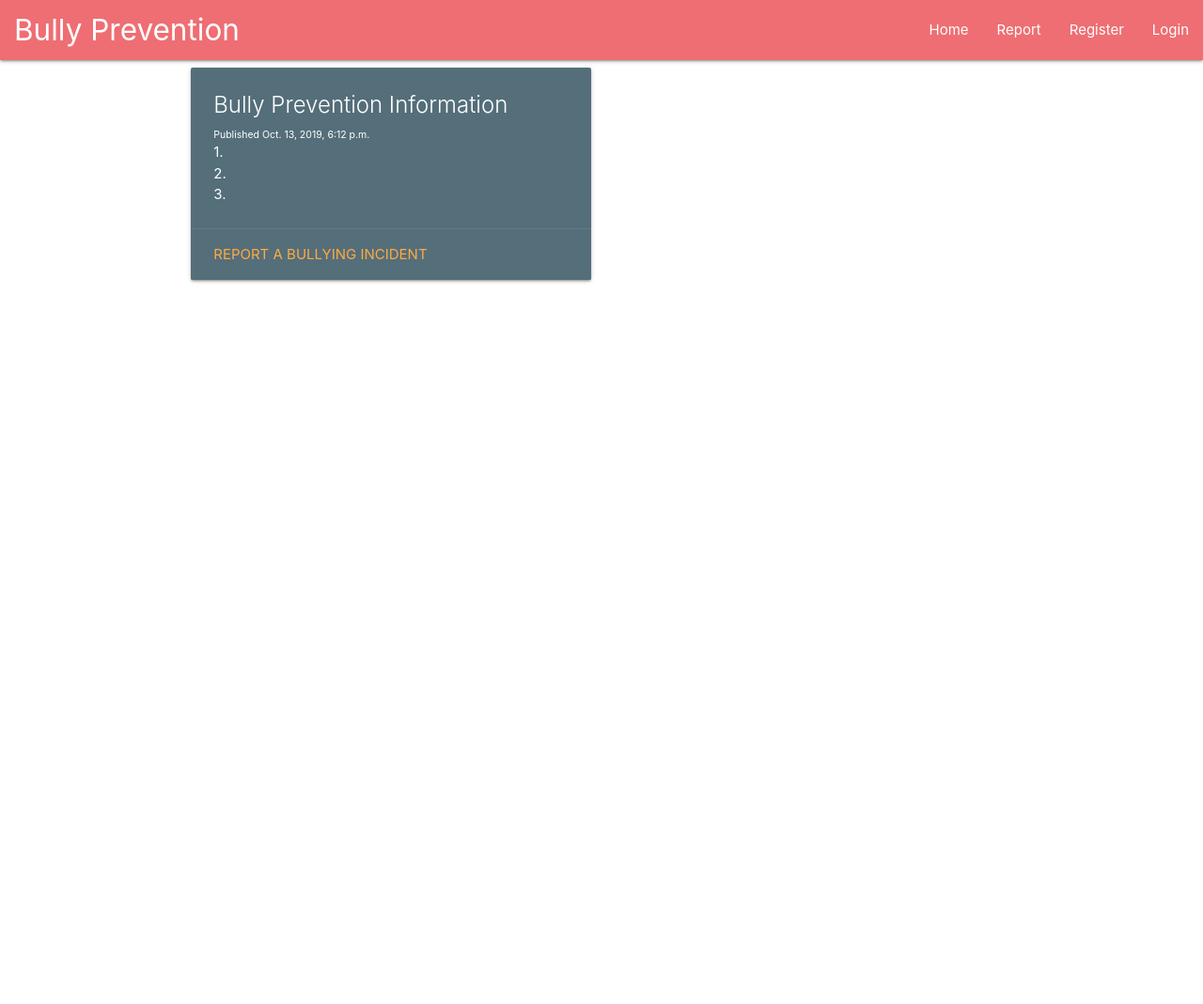
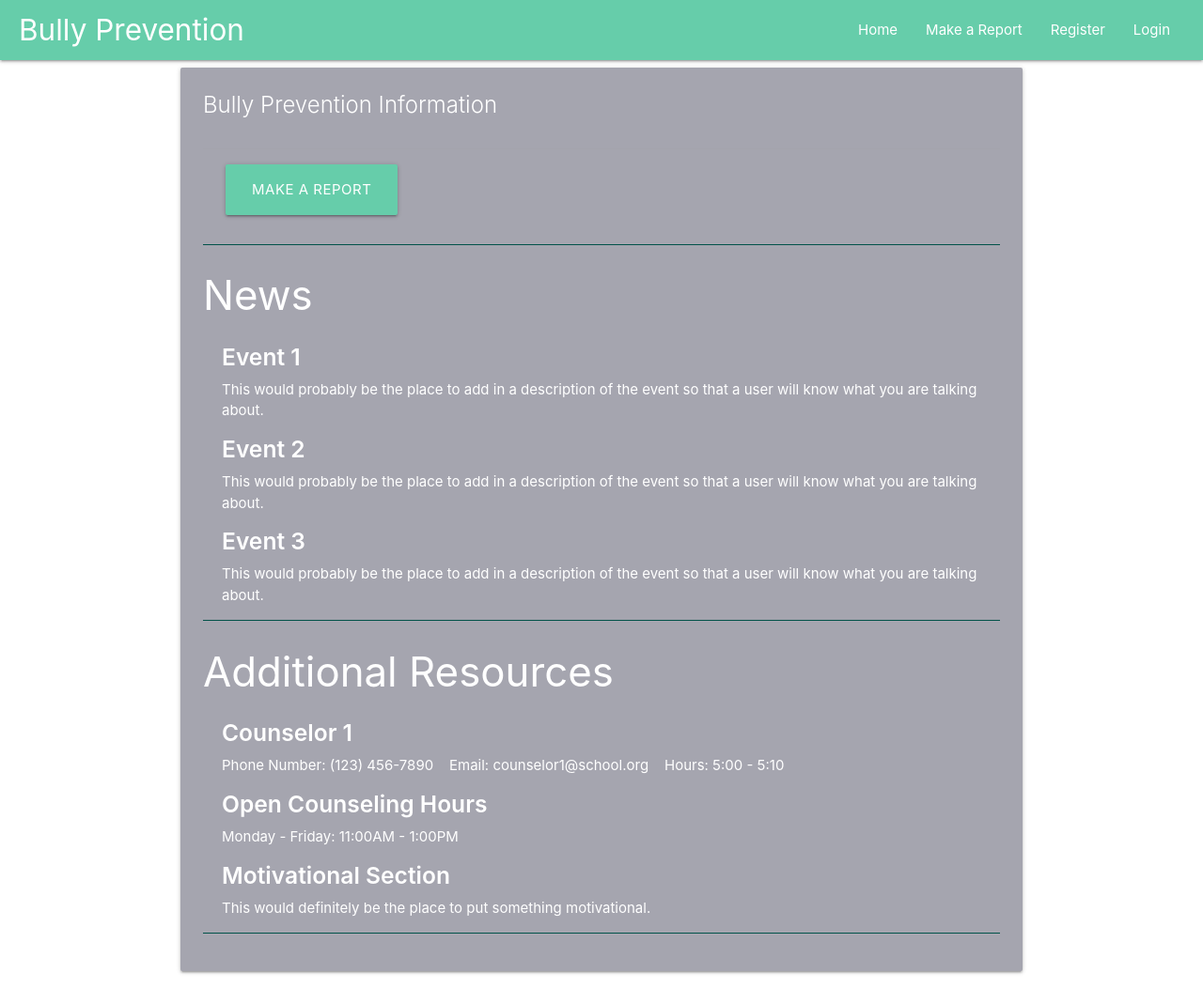
Before and after one commit to DevPSU/bullying-prevention, a Django app: page / in a window 1280 px wide. Shown: the whole page at 94% size. Before the commit the page ends 301 px from the top, so only its background shows below. Run offline with Django 3.2, Linux system fonts and the light colour scheme; data comes from the database, SQL or seed files in the repository; both versions use the stored data as it was after the commit; some libraries are stand-ins or nearby versions.

Commit message:
Second Prototype

```diff
--- a/Dev-Psu Bully-Prevention/main/templates/main/home.html
+++ b/Dev-Psu Bully-Prevention/main/templates/main/home.html
@@ -1,21 +1,57 @@
 {% extends "main/header.html" %}
 
-{% block content %}
-   <title>Bullying Prevention and Report System</title>
+ {% block content %}
    <div class="row">
      {% for con in content %}
-        <div class="col s12 m6">
-          <div class="card blue-grey darken-1">
+
+          <div class="card darken-1" style="background-color: #A5A5AF">
             <div class="card-content white-text">
               <span class="card-title">{{con.content_title}}</span>
-              <p style="font-size:70%">Published {{con.content_published}}</p>
-              <p>{{con.content_content|safe}}</p>
-            </div>
-            <div class="card-action">
-              <a href="/report">Report a Bullying Incident</a>
+              <br>
+              <div class="card-action">
+                <a href="/report" style="background-color: mediumaquamarine" class="btn-large">Make a Report</a>
+              </div>
+              <hr style="display: block;
+                        height: 1px;
+                        border: 0;
+                        border-top: 1px solid #015249;
+                        margin: 1em 0;
+                        padding: 0;"/>
+              <h3 style="padding-bottom: 10px">News</h3>
+              <div style="margin-left: 20px">
+
+                <h5 style="font-weight: 600">Event 1</h5>
+                <p>This would probably be the place to add in a description of the event so that a user will know what you are talking about.</p>
+                <h5 style="font-weight: 600">Event 2</h5>
+                <p>This would probably be the place to add in a description of the event so that a user will know what you are talking about.</p>
+                <h5 style="font-weight: 600">Event 3</h5>
+                <p>This would probably be the place to add in a description of the event so that a user will know what you are talking about.</p>
+              </div>
+              <hr style="display: block;
+                        height: 1px;
+                        border: 0;
+                        border-top: 1px solid #015249;
+                        margin: 1em 0;
+                        padding: 0;"/>
+              <h3 style="padding-bottom: 10px">Additional Resources</h3>
+              <div style="margin-left: 20px">
+
+                <h5 style="font-weight: 600">Counselor 1</h5>
+                <p>Phone Number: (123) 456-7890 &nbsp&nbsp Email: counselor1@school.org &nbsp&nbsp Hours: 5:00 - 5:10</p>
+                <h5 style="font-weight: 600">Open Counseling Hours</h5>
+                <p>Monday - Friday: 11:00AM - 1:00PM</p>
+                <h5 style="font-weight: 600">Motivational Section</h5>
+                <p>This would definitely be the place to put something motivational.</p>
+              </div>
+              <hr style="display: block;
+                        height: 1px;
+                        border: 0;
+                        border-top: 1px solid #015249;
+                        margin: 1em 0;
+                        padding: 0;"/>
             </div>
           </div>
-        </div>
+
      {% endfor %}
    </div>
 {% endblock %}
--- a/Dev-Psu Bully-Prevention/main/templates/main/includes/navbar.html
+++ b/Dev-Psu Bully-Prevention/main/templates/main/includes/navbar.html
@@ -1,12 +1,13 @@
   <nav>
-    <div class="nav-wrapper">
-      <a href="/" class="brand-logo" style="left:15">Bully Prevention</a>
-      <ul id="nav-mobile" class="right hide-on-med-and-down">
+    <div class="nav-wrapper" style="background-color:mediumaquamarine">
+      <a href="/" class="brand-logo" style="left:20">Bully Prevention</a>
+      <ul id="nav-mobile" class="right hide-on-med-and-down" style="padding: 0 20px">
         <li><a href="/">Home</a></li>
-        <li><a href="/report">Report</a></li>
+        <li><a href="/report">Make a Report</a></li>
 
 
         {% if user.is_authenticated %}
+        <li><a href="/reports">My Reports</a></li>
         <li><a href="/account">{{user.username}}</a></li>
         <li><a href="/logout">Logout</a></li>
 
--- a/Dev-Psu Bully-Prevention/main/templates/main/login.html
+++ b/Dev-Psu Bully-Prevention/main/templates/main/login.html
@@ -7,7 +7,7 @@
     <form method="POST">
         {% csrf_token %}
         {{form.as_p}}
-      <button style="background-color:#F4EB16; color:blue" class="btn btn-outline-info" type="submit">Login</button>
+      <button style="background-color: mediumaquamarine" class="btn btn-outline-info" type="submit">Login</button>
 
     </form>
 
--- a/Dev-Psu Bully-Prevention/main/templates/main/register.html
+++ b/Dev-Psu Bully-Prevention/main/templates/main/register.html
@@ -7,8 +7,8 @@
     <form method="POST">
         {% csrf_token %}
         {{form.as_p}}
-      <button style="background-color:#F4EB16; color:blue" class="btn btn-outline-info" type="submit">Register</button>
-
+      <button style="background-color:mediumaquamarine" class="btn btn-outline-info" type="submit">Register as Student</button>
+        <button style="background-color:mediumaquamarine" class="btn btn-outline-info" type="submit">Register as Teacher</button>
     </form>
 
     If you already have an account <a href="/login" target="blank"><strong>login</strong></a> instead.
--- a/Dev-Psu Bully-Prevention/main/templates/main/report.html
+++ b/Dev-Psu Bully-Prevention/main/templates/main/report.html
@@ -8,6 +8,6 @@
 <form role="form" action="" method="post">
     {% csrf_token %}
     {{ form.as_p }}
-    <button type="submit">Submit</button>
+    <button type="submit" class="btn" style="background-color: mediumaquamarine">Submit</button>
 </form>
 {% endblock %}
```
Also changed, not shown: Dev-Psu Bully-Prevention/db.sqlite3.
